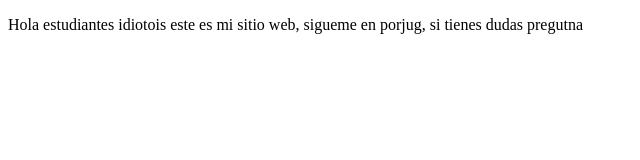
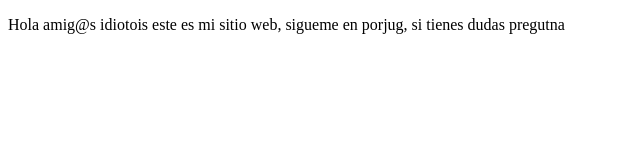
Before and after one commit to sebudea/proyectoDemoCursoPrework, a plain HTML site: page index.html in a window 1280 px wide. Shown: the full height of the page, 0-640 px from the left. Drawn offline with Linux system fonts and the light colour scheme.

Commit message:
cambios agregamos amigos

```diff
--- a/index.html
+++ b/index.html
@@ -8,7 +8,7 @@
 </head>
 <body>
     <p>
-        Hola estudiantes idiotois este es mi sitio web, sigueme en porjug,
+        Hola amig@s idiotois este es mi sitio web, sigueme en porjug,
         si tienes dudas pregutna
     </p>
 </body>
```
